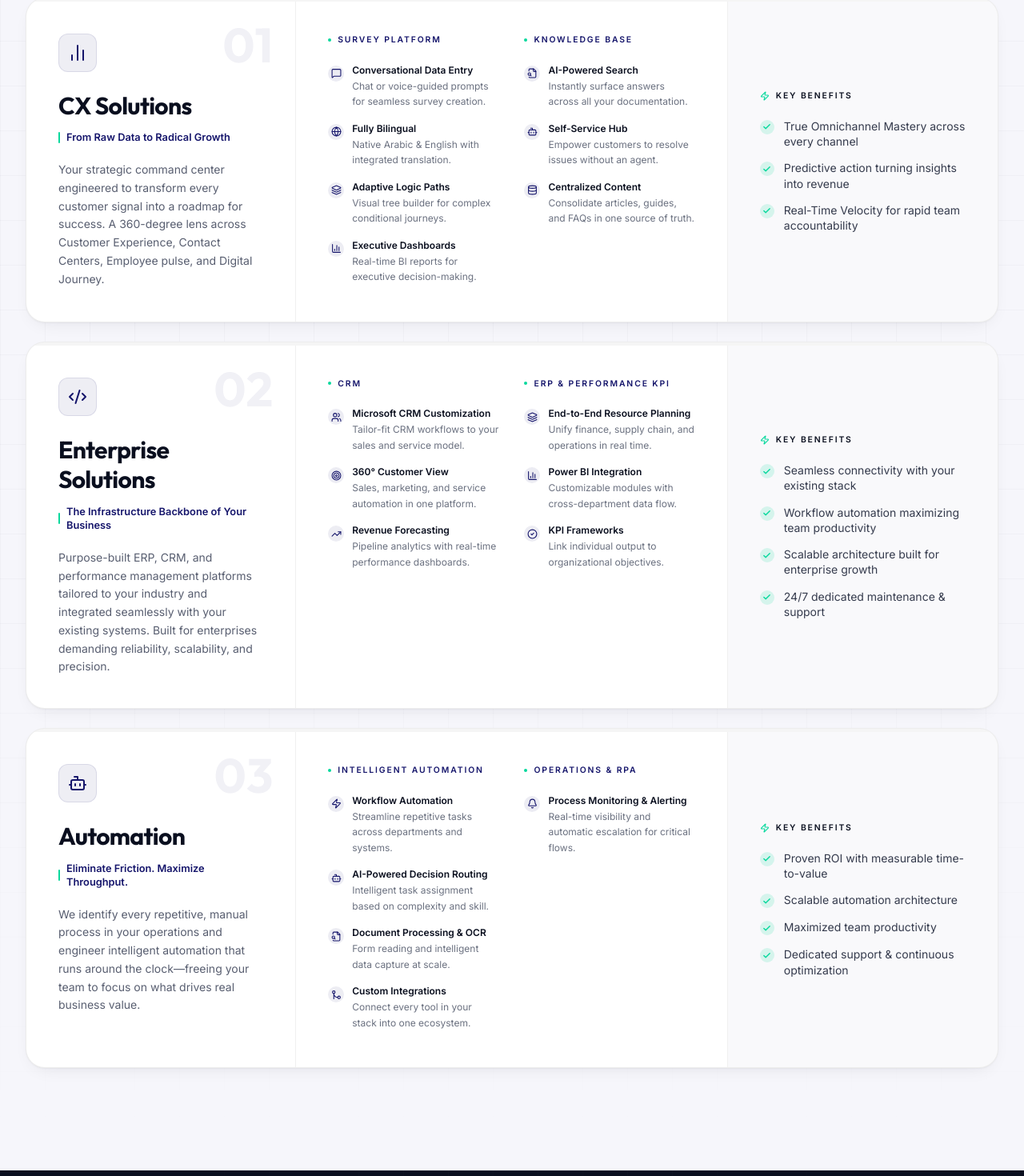
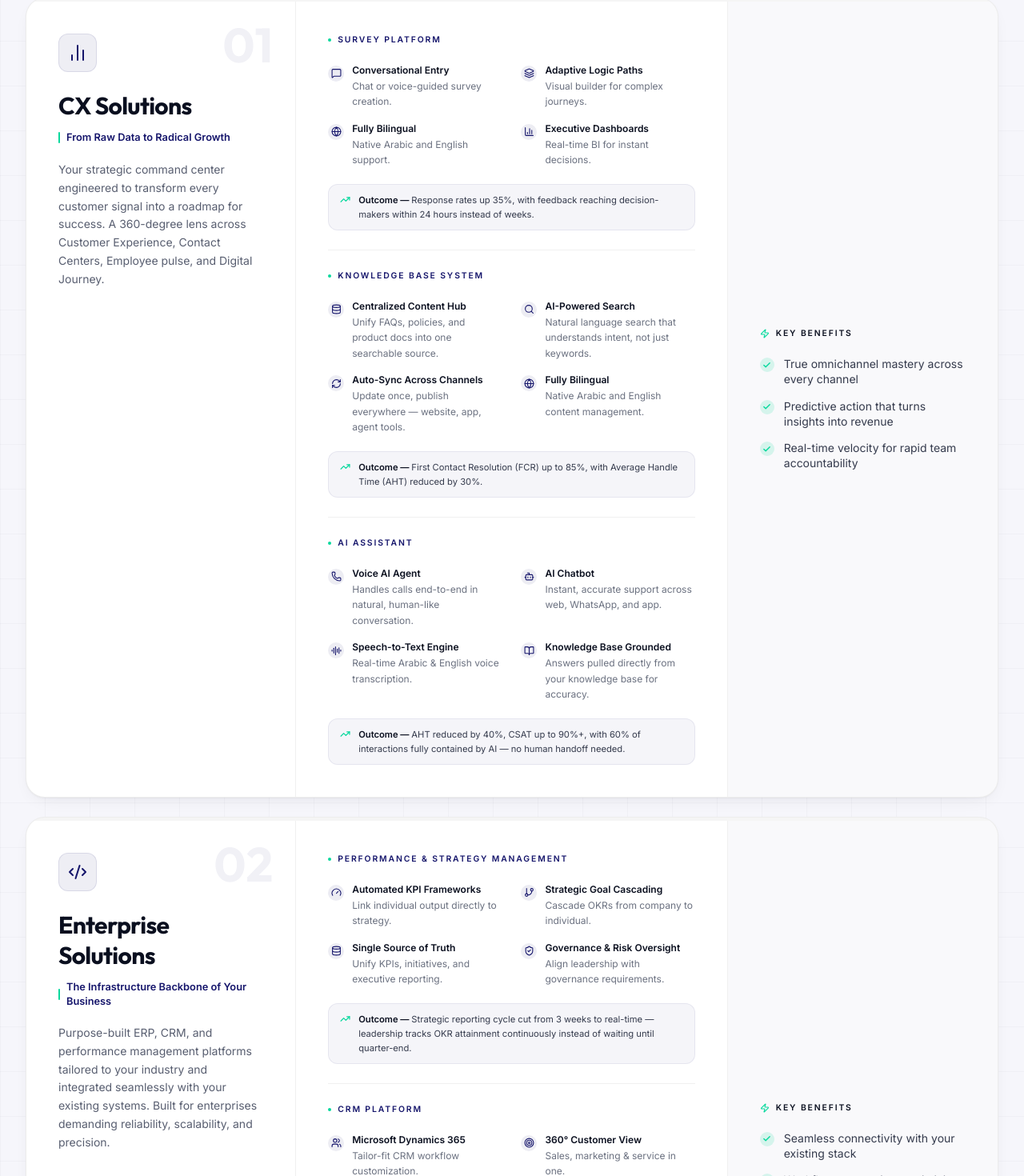
Before and after one commit to sprintxdevzz/Sprintxdev-landing-page, a Next.js app: page / in a window 1280 px wide. Shown: the part 1422-2892 px from the top of the page at 80% size. Built offline with nearby package versions, Linux system fonts and the light colour scheme.

Commit message:
Refactor code structure for improved readability and maintainability

```diff
--- a/components/Solutions.tsx
+++ b/components/Solutions.tsx
@@ -18,12 +18,21 @@ import {
   GitMerge,
   Bell,
   BarChart2,
-  CheckCircle2,
   Check,
+  Search,
+  RefreshCw,
+  Phone,
+  AudioLines,
+  BookOpen,
+  Gauge,
+  GitBranch,
+  ShieldCheck,
+  Boxes,
+  Workflow,
 } from 'lucide-react';
 
 type Feature = { label: string; desc: string; icon: React.ReactNode };
-type Section = { name: string; features: Feature[] };
+type Section = { name: string; features: Feature[]; outcome?: string };
 
 type Solution = {
   id: string;
@@ -49,25 +58,38 @@ const solutions: Solution[] = [
       {
         name: 'Survey Platform',
         features: [
-          { label: 'Conversational Data Entry', desc: 'Chat or voice-guided prompts for seamless survey creation.', icon: <MessageSquare size={13} /> },
-          { label: 'Fully Bilingual', desc: 'Native Arabic & English with integrated translation.', icon: <Globe size={13} /> },
-          { label: 'Adaptive Logic Paths', desc: 'Visual tree builder for complex conditional journeys.', icon: <Layers size={13} /> },
-          { label: 'Executive Dashboards', desc: 'Real-time BI reports for executive decision-making.', icon: <BarChart3 size={13} /> },
+          { label: 'Conversational Entry', desc: 'Chat or voice-guided survey creation.', icon: <MessageSquare size={13} /> },
+          { label: 'Adaptive Logic Paths', desc: 'Visual builder for complex journeys.', icon: <Layers size={13} /> },
+          { label: 'Fully Bilingual', desc: 'Native Arabic and English support.', icon: <Globe size={13} /> },
+          { label: 'Executive Dashboards', desc: 'Real-time BI for instant decisions.', icon: <BarChart3 size={13} /> },
         ],
+        outcome: 'Response rates up 35%, with feedback reaching decision-makers within 24 hours instead of weeks.',
       },
       {
-        name: 'Knowledge Base',
+        name: 'Knowledge Base System',
         features: [
-          { label: 'AI-Powered Search', desc: 'Instantly surface answers across all your documentation.', icon: <FileSearch size={13} /> },
-          { label: 'Self-Service Hub', desc: 'Empower customers to resolve issues without an agent.', icon: <Bot size={13} /> },
-          { label: 'Centralized Content', desc: 'Consolidate articles, guides, and FAQs in one source of truth.', icon: <Database size={13} /> },
+          { label: 'Centralized Content Hub', desc: 'Unify FAQs, policies, and product docs into one searchable source.', icon: <Database size={13} /> },
+          { label: 'AI-Powered Search', desc: 'Natural language search that understands intent, not just keywords.', icon: <Search size={13} /> },
+          { label: 'Auto-Sync Across Channels', desc: 'Update once, publish everywhere — website, app, agent tools.', icon: <RefreshCw size={13} /> },
+          { label: 'Fully Bilingual', desc: 'Native Arabic and English content management.', icon: <Globe size={13} /> },
         ],
+        outcome: 'First Contact Resolution (FCR) up to 85%, with Average Handle Time (AHT) reduced by 30%.',
+      },
+      {
+        name: 'AI Assistant',
+        features: [
+          { label: 'Voice AI Agent', desc: 'Handles calls end-to-end in natural, human-like conversation.', icon: <Phone size={13} /> },
+          { label: 'AI Chatbot', desc: 'Instant, accurate support across web, WhatsApp, and app.', icon: <Bot size={13} /> },
+          { label: 'Speech-to-Text Engine', desc: 'Real-time Arabic & English voice transcription.', icon: <AudioLines size={13} /> },
+          { label: 'Knowledge Base Grounded', desc: 'Answers pulled directly from your knowledge base for accuracy.', icon: <BookOpen size={13} /> },
+        ],
+        outcome: 'AHT reduced by 40%, CSAT up to 90%+, with 60% of interactions fully contained by AI — no human handoff needed.',
       },
     ],
     benefits: [
-      'True Omnichannel Mastery across every channel',
-      'Predictive action turning insights into revenue',
-      'Real-Time Velocity for rapid team accountability',
+      'True omnichannel mastery across every channel',
+      'Predictive action that turns insights into revenue',
+      'Real-time velocity for rapid team accountability',
     ],
   },
   {
@@ -80,20 +102,34 @@ const solutions: Solution[] = [
     icon: <Code2 />,
     sections: [
       {
-        name: 'CRM',
+        name: 'Performance & Strategy Management',
         features: [
-          { label: 'Microsoft CRM Customization', desc: 'Tailor-fit CRM workflows to your sales and service model.', icon: <Users size={13} /> },
-          { label: '360° Customer View', desc: 'Sales, marketing, and service automation in one platform.', icon: <Target size={13} /> },
-          { label: 'Revenue Forecasting', desc: 'Pipeline analytics with real-time performance dashboards.', icon: <TrendingUp size={13} /> },
+          { label: 'Automated KPI Frameworks', desc: 'Link individual output directly to strategy.', icon: <Gauge size={13} /> },
+          { label: 'Strategic Goal Cascading', desc: 'Cascade OKRs from company to individual.', icon: <GitBranch size={13} /> },
+          { label: 'Single Source of Truth', desc: 'Unify KPIs, initiatives, and executive reporting.', icon: <Database size={13} /> },
+          { label: 'Governance & Risk Oversight', desc: 'Align leadership with governance requirements.', icon: <ShieldCheck size={13} /> },
         ],
+        outcome: 'Strategic reporting cycle cut from 3 weeks to real-time — leadership tracks OKR attainment continuously instead of waiting until quarter-end.',
       },
       {
-        name: 'ERP & Performance KPI',
+        name: 'CRM Platform',
         features: [
-          { label: 'End-to-End Resource Planning', desc: 'Unify finance, supply chain, and operations in real time.', icon: <Layers size={13} /> },
-          { label: 'Power BI Integration', desc: 'Customizable modules with cross-department data flow.', icon: <BarChart3 size={13} /> },
-          { label: 'KPI Frameworks', desc: 'Link individual output to organizational objectives.', icon: <CheckCircle2 size={13} /> },
+          { label: 'Microsoft Dynamics 365', desc: 'Tailor-fit CRM workflow customization.', icon: <Users size={13} /> },
+          { label: '360° Customer View', desc: 'Sales, marketing & service in one.', icon: <Target size={13} /> },
+          { label: 'Revenue Forecasting', desc: 'Pipeline analytics with live dashboards.', icon: <TrendingUp size={13} /> },
+          { label: 'Bespoke CRM Build', desc: 'Custom development around your logic.', icon: <Code2 size={13} /> },
         ],
+        outcome: 'Sales cycle shortened by 25%, with forecast accuracy improved to 90%+.',
+      },
+      {
+        name: 'ERP Platform',
+        features: [
+          { label: 'Resource Planning', desc: 'Unify finance, supply chain & operations.', icon: <Layers size={13} /> },
+          { label: 'Power BI Integration', desc: 'Cross-department data flow.', icon: <BarChart3 size={13} /> },
+          { label: 'Module Flexibility', desc: 'Finance, HR, inventory, and procurement in one system.', icon: <Boxes size={13} /> },
+          { label: 'Custom Workflows', desc: 'Approval chains and processes built around how you work.', icon: <Workflow size={13} /> },
+        ],
+        outcome: 'Month-end close cut from 10 days to 3, with process accuracy up to 98%.',
       },
     ],
     benefits: [
@@ -212,16 +248,19 @@ export const Solutions: React.FC = () => {
                   </div>
                 </div>
 
-                {/* Column 2: Features */}
+                {/* Column 2: Modules */}
                 <div className="p-8 md:p-10">
-                  <div className="grid grid-cols-1 sm:grid-cols-2 gap-x-8 gap-y-7">
+                  <div className="space-y-6">
                     {sol.sections.map((sec, sIdx) => (
-                      <div key={sIdx}>
+                      <div
+                        key={sIdx}
+                        className={sIdx > 0 ? 'pt-6 border-t border-black/[0.06]' : ''}
+                      >
                         <p className="flex items-center gap-2 text-brand-primary font-semibold text-[0.65rem] uppercase tracking-[0.18em] mb-4">
                           <span className="h-1 w-1 rounded-full bg-brand-secondary" />
                           {sec.name}
                         </p>
-                        <div className="space-y-1">
+                        <div className="grid grid-cols-1 sm:grid-cols-2 gap-x-6 gap-y-1">
                           {sec.features.map((feat, fIdx) => (
                             <div
                               key={fIdx}
@@ -237,6 +276,15 @@ export const Solutions: React.FC = () => {
                             </div>
                           ))}
                         </div>
+                        {sec.outcome && (
+                          <div className="mt-3.5 flex gap-2.5 rounded-[var(--radius-sm)] bg-brand-primary/[0.04] border border-brand-primary/[0.07] px-3.5 py-2.5">
+                            <TrendingUp size={13} strokeWidth={2.25} className="mt-0.5 text-brand-secondary shrink-0" />
+                            <p className="text-[0.7rem] leading-relaxed text-ink-700">
+                              <span className="font-semibold text-ink">Outcome — </span>
+                              {sec.outcome}
+                            </p>
+                          </div>
+                        )}
                       </div>
                     ))}
                   </div>
```
Also changed, not shown: 1 other file (tests, documents, lock files or other folders).
